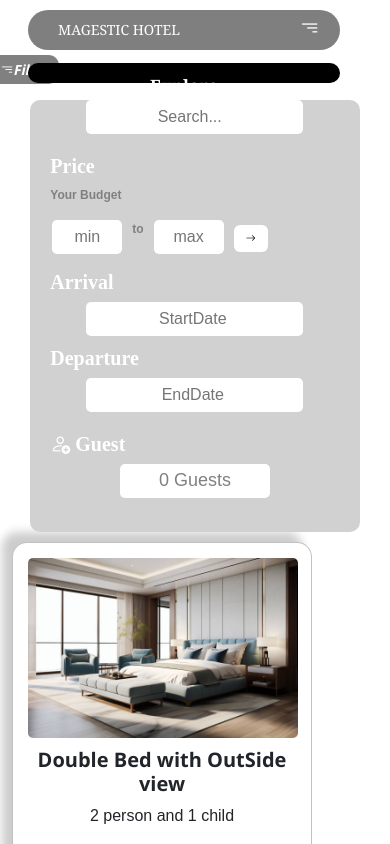
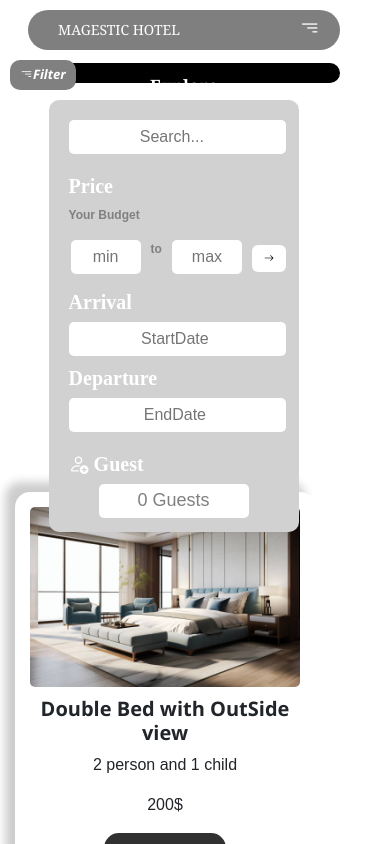
Before and after one commit to Sakthi-ram/Magestic-Hotel, a React (Vite) app: page /Bookingpage in a window 390 px wide. Shown: the top 844 px of the page. Built offline with nearby package versions, Linux system fonts and the light colour scheme.

Commit message:
fix; all respo finish2

```diff
--- a/src/components/BookingPage/BookingPage.css
+++ b/src/components/BookingPage/BookingPage.css
@@ -254,7 +254,7 @@ input[type=number]::-webkit-inner-spin-button {
         max-height: 0;
         opacity: 0;
         /* overflow: hidden; */
-        transition: max-height 0.5s ease-in-out,opacity 0.3s ease-in-out;
+        transition: max-height 0.5s ease-in-out, opacity 0.3s ease-in-out;
         top: 8pc;
     }
 
@@ -273,62 +273,62 @@ input[type=number]::-webkit-inner-spin-button {
         left: 10pc;
         top: 10pc;
     }
-    .bp-card{
-        position:relative;
+
+    .bp-card {
+        position: relative;
         right: 7pc;
         border: 1px solid rgba(54, 54, 54, 0.3);
     }
 
 }
+
 @media (max-width:426px) and (min-width:320px) {
-    .leftside{
-        box-sizing: border-box;
-        max-width: 90%;
-        width: 90%;
+    .leftside {
         z-index: 2;
-        left: 5%;
         max-height: 0;
         opacity: 0;
-        /* overflow: hidden; */
-        padding: 0px 20px;
-        transition: max-height 0.5s ease-in-out,opacity 0.5s ease-in-out;
+        transition: max-height 0.4s ease-in-out, opacity 0.4s ease-in-out;
+        left: 10%;
 
     }
-    .leftside.filterOpen{
+
+    .leftside.filterOpen {
         max-height: 450px;
         opacity: 1;
-        padding: 20px;
+        margin-bottom: 4pc;
     }
+
     .filter-menuicon {
         display: block;
         position: absolute;
-        top: 58px;
-        right: 10px;
-        left: auto;
+        top: 70px;
+        left: 10px;
+        z-index: 10;
+        cursor: pointer;
+        pointer-events: auto;
     }
-    .filter-menuicon i{
+
+    .filter-menuicon i {
+        font-size: 13px;
+        padding:5px 10px;
+        top: -10px;
+    }
+
+    .cardpage {
         position: relative;
-        font-size: 14px;
-        padding: 5px 10px;
-        top: 0;
-        left: 0;
-    }
-    /* card  */
-    .cardpage {
-        width: 100%;
-
+        right: 17px;
+        top: 60px;
     }
     .bp-card{
-        border: 1px solid rgba(54, 54, 54, 0.3);
-        margin: 10px auto;
 
     }
 
 
 
 }
-body, html {
-    /* Horizontal scrolling-ai thadukka */
+
+body,
+html {
     overflow-x: hidden;
     width: 100%;
 }
```
